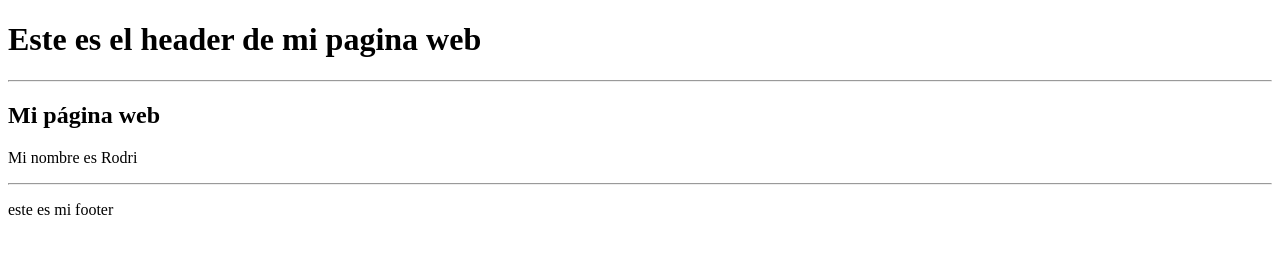
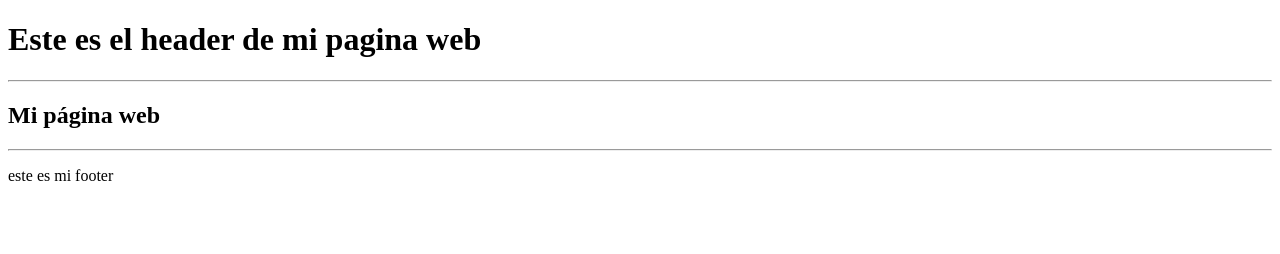
Before and after one commit to Shiefferr/HTML-practica, a plain HTML site: page index.html in a window 1280 px wide. Drawn offline with Linux system fonts and the light colour scheme.

Commit message:
eliminado un parrafo

```diff
--- a/index.html
+++ b/index.html
@@ -19,10 +19,10 @@
         <section>
             <div>
                 <h1>Mi página web</h1>
-                <p>Mi nombre es Rodri</p>
             </div>
         </section>
      </main>
+
         <hr />
 <footer>
     <p>este es mi footer</p>
```
